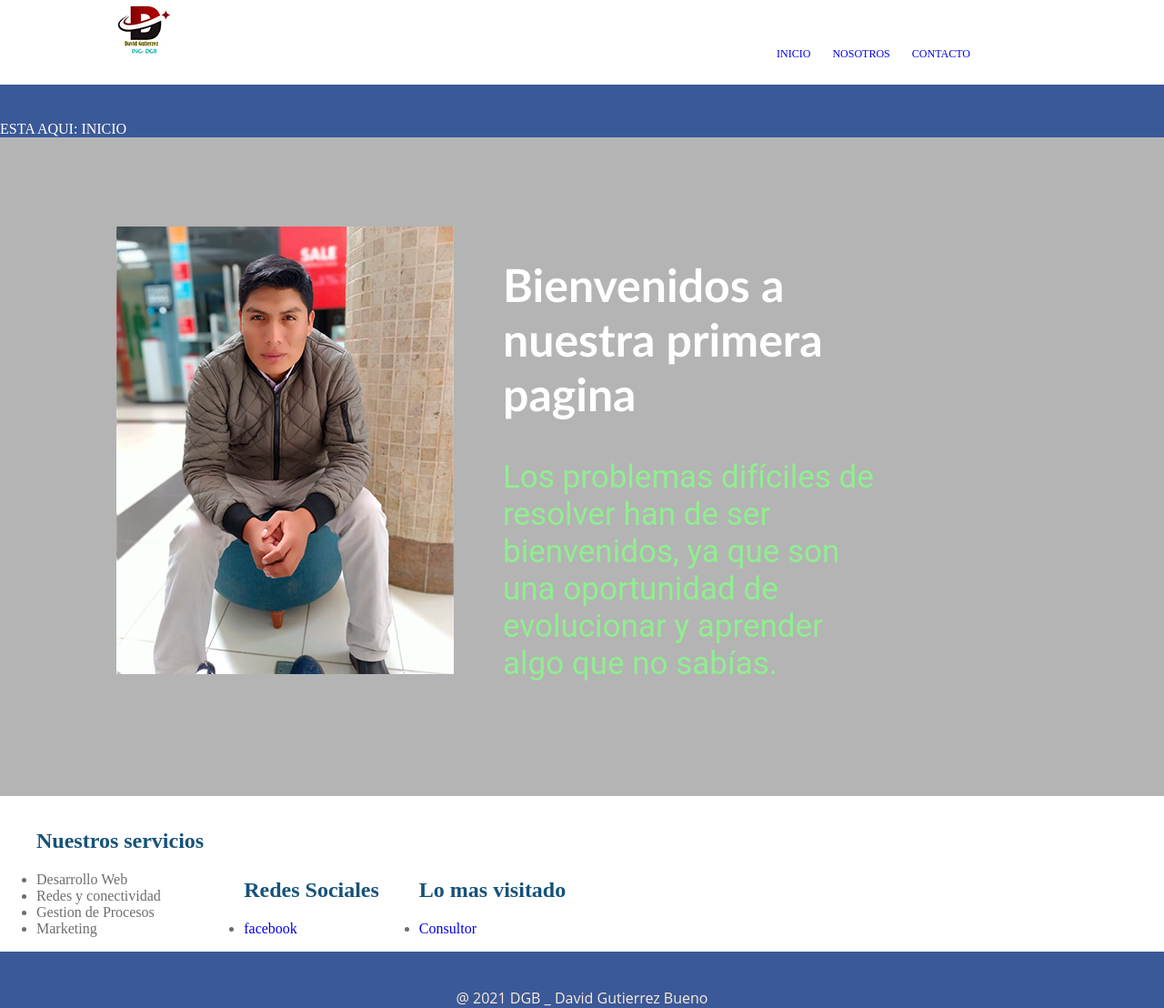
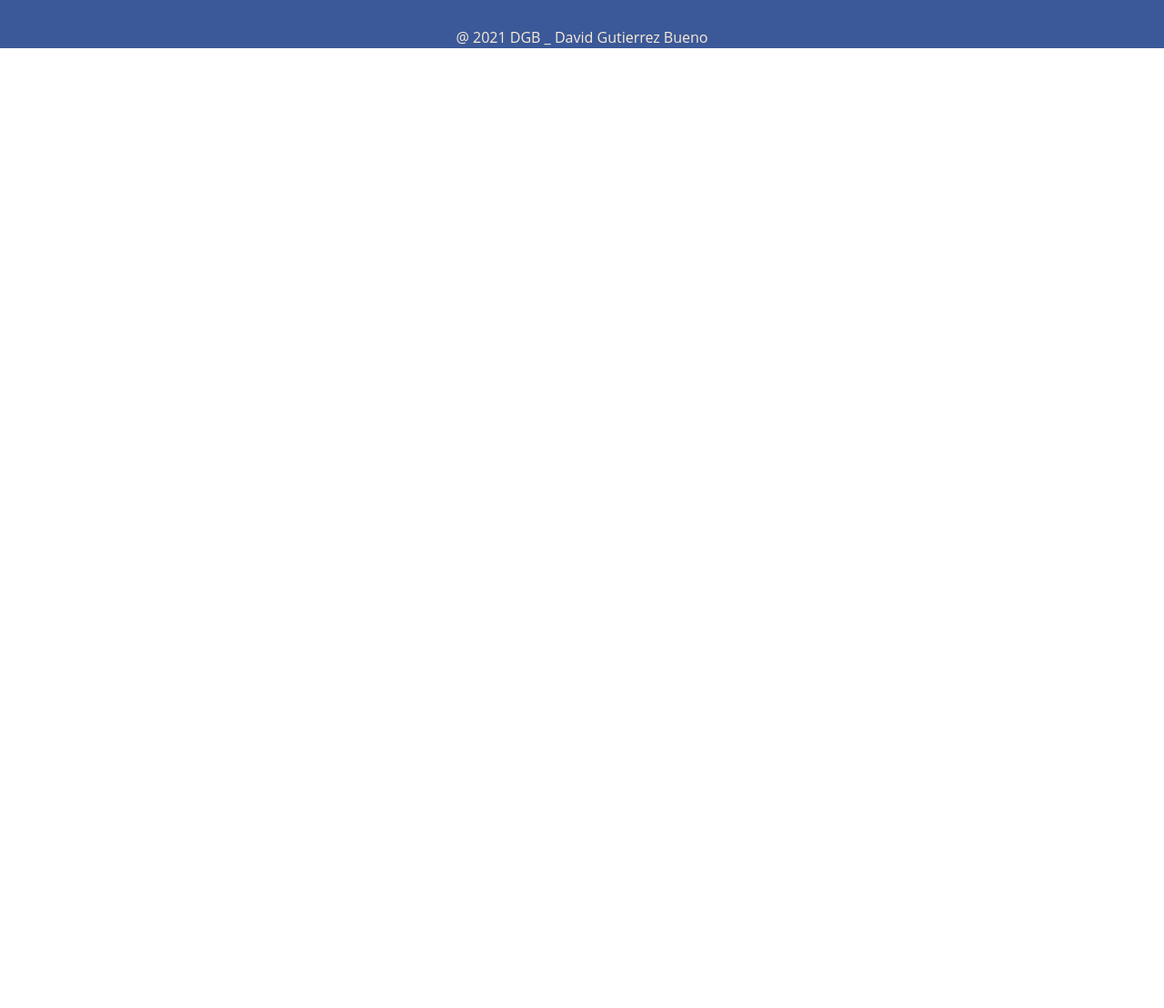
Before and after one commit to dgutierrezbueno/dgutierrezbueno.github.io, a plain HTML site: page Home.html in a window 1280 px wide. Shown: the part 11-1119 px from the top of the page at 91% size. After the commit the page ends 800 px from the top, so only its background shows below. Drawn offline with nearby package versions, Linux system fonts and the light colour scheme.

Commit message:
bootstrap

```diff
--- a/Home.html
+++ b/Home.html
@@ -1,6 +1,7 @@
 <!DOCTYPE html>
 
 <html>
+
     <head>
         <meta charset="utf-8">
         <meta http-equiv="X-UA-Compatible" content="IE=edge">
@@ -9,67 +10,13 @@
         <meta name="viewport" content="width=device-width, initial-scale=1">
         <link rel="stylesheet" href="">
         <link type="text/css" rel="stylesheet" href="estilopersonal/estilopersonal.css">
+        <link href="https://cdn.jsdelivr.net/npm/bootstrap@5.1.0/dist/css/bootstrap.min.css" rel="stylesheet" integrity="sha384-KyZXEAg3QhqLMpG8r+8fhAXLRk2vvoC2f3B09zVXn8CA5QIVfZOJ3BCsw2P0p/We" crossorigin="anonymous">
+        <link rel="stylesheet" href="https://cdn.jsdelivr.net/npm/bulma@0.9.3/css/bulma.min.css">
     </head>
     <body>
-        <header>
-            <img src="images/logo.png" alt="logo pagina">
-
-             <ul>
-                <li> <a href="Home.html"style="text-decoration: none"> Inicio</a> </li>
-                <li><a href="About.html"style="text-decoration: none"> Nosotros</a> </li>
-                <li> <a href="Contact.html"style="text-decoration: none"> Contacto</a> </li>
-             </ul>
-        </header>
-
-         <div id="frot">
-
-            <a href="index.html"style="text-decoration: none"> Esta aqui: Inicio</a>
-         </div>
-
-         <section id="imgb">
-             <img src="images/deivi.png" alt="">
-
-             <div>
-                 <h1> Bienvenidos a nuestra primera pagina</h1>
-                 <p>Los problemas difíciles de resolver han de ser bienvenidos,
-                    ya que son una oportunidad de evolucionar y aprender algo que no sabías.</p>
-
-             </div>
-
-         </section>
-
-
-
-
-        <section id="informacion">
-
-             <div id="inf">
-                 <ul>
-                     <h2>Nuestros servicios</h2>
-                     <li> Desarrollo Web</li>
-                     <li> Redes y conectividad</li>
-                     <li>Gestion de Procesos</li>
-                     <li>Marketing</li>
-                 </ul>
-
-                 <ul>
-                    <h2>Redes Sociales</h2>
-                    <li> <a href="https://m.facebook.com/?_rdr" style="text-decoration: none"> facebook</a> </li>
-
-                </ul>
-
-                <ul>
-                    <h2>Lo mas visitado</h2>
-                    <li> <a href="https://ing-davidgb.negocio.site/" style="text-decoration: none"> Consultor</a>
-                        </a> </li>
-
-                </ul>
-             </div>
-
-        </section>
 
         <script src="" async defer></script>
-        <div id="pie">
+
             <footer> @ 2021 DGB _ David Gutierrez Bueno</footer>
         </div>
 
```
